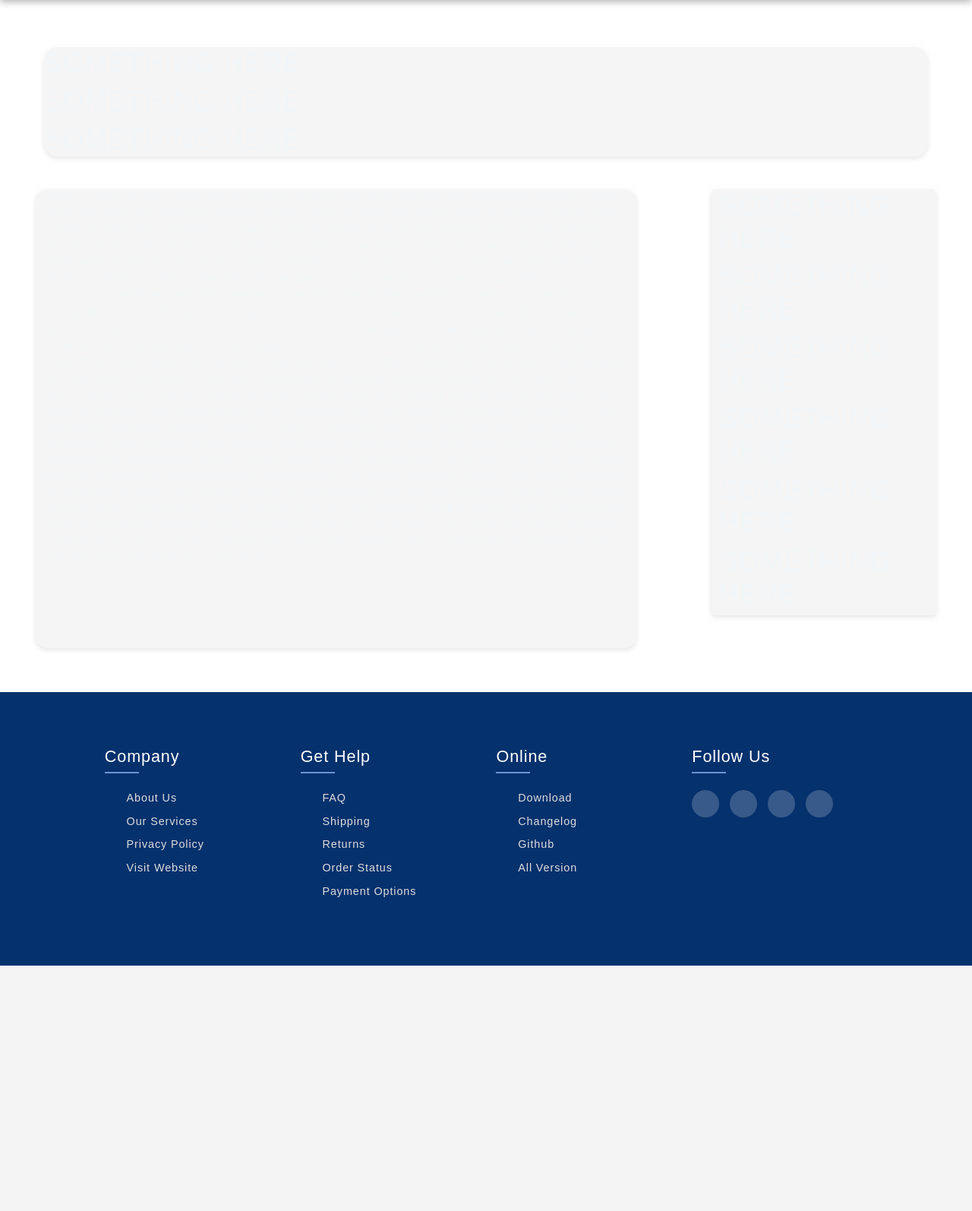
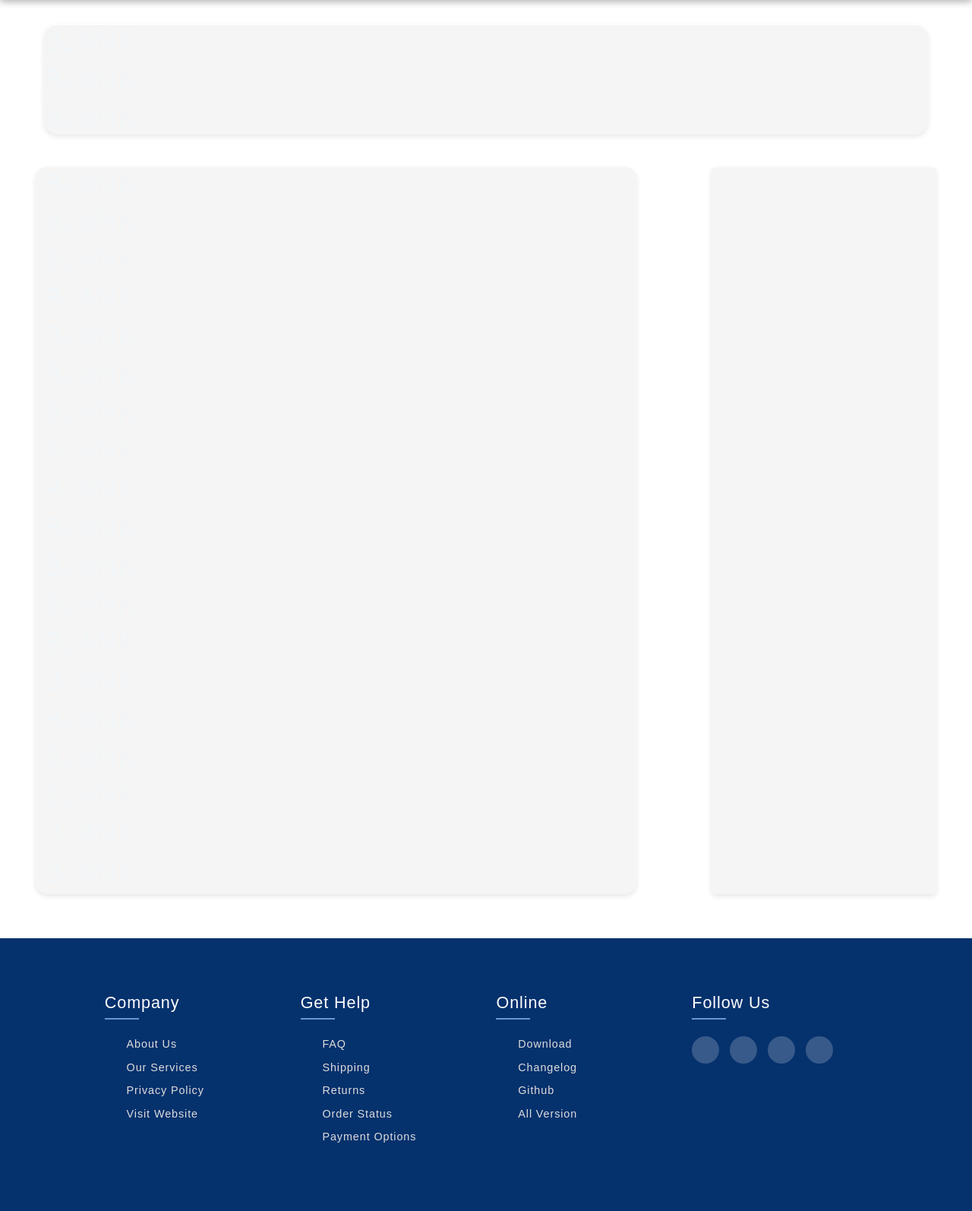
Before and after one commit to Jrol123/SYSC_site, a Django app: page /organisation/ in a window 1280 px wide. Shown: the part 69-1663 px from the top of the page at 76% size. Before the commit the page ends 1340 px from the top, so only its background shows below. Run offline with Django 4.2, Linux system fonts and the light colour scheme; parts of the project's set-up code (start-up, migrations or seed data) failed here and were passed over; some libraries are stand-ins or nearby versions.

Commit message:
Update index.html

```diff
--- a/smu_site/templates/organisation/index.html
+++ b/smu_site/templates/organisation/index.html
@@ -26,39 +26,24 @@
 
     <div class="plates_home container-custom plate-container">
 
-        <div  id="first_plate" class="plates mt-5 mb-5 col-lg-12 col-sm-12 col-md-12 col-xs-12">
-            <h1>SOMETHING HERE</h1>
-            <h1>SOMETHING HERE</h1>
-            <h1>SOMETHING HERE</h1>
+        <div  id="first_plate" class="plates mt-3 mb-5 col-lg-12 col-sm-12 col-md-12 col-xs-12">
+            {% for i in '012' %}
+                <h1>BLANK</h1>
+            {% endfor %}
         </div>
 
 
         <div class="row">
             <div  class="plates Scrollbar col-lg-8 col-sm-12 col-md-8 col-xs-12">
-                <p>
-                    What is Lorem Ipsum?
-                    Lorem Ipsum is simply dummy text of the printing and typesetting industry. Lorem Ipsum has been the industry's standard dummy text ever since the 1500s, when an unknown printer took a galley of type and scrambled it to make a type specimen book. It has survived not only five centuries, but also the leap into electronic typesetting, remaining essentially unchanged. It was popularised in the 1960s with the release of Letraset sheets containing Lorem Ipsum passages, and more recently with desktop publishing software like Aldus PageMaker including versions of Lorem Ipsum.
-
-                    Why do we use it?
-                    It is a long established fact that a reader will be distracted by the readable content of a page when looking at its layout. The point of using Lorem Ipsum is that it has a more-or-less normal distribution of letters, as opposed to using 'Content here, content here', making it look like readable English. Many desktop publishing packages and web page editors now use Lorem Ipsum as their default model text, and a search for 'lorem ipsum' will uncover many web sites still in their infancy. Various versions have evolved over the years, sometimes by accident, sometimes on purpose (injected humour and the like).
-
-
-                    Where does it come from?
-                    Contrary to popular belief, Lorem Ipsum is not simply random text. It has roots in a piece of classical Latin literature from 45 BC, making it over 2000 years old. Richard McClintock, a Latin professor at Hampden-Sydney College in Virginia, looked up one of the more obscure Latin words, consectetur, from a Lorem Ipsum passage, and going through the cites of the word in classical literature, discovered the undoubtable source. Lorem Ipsum comes from sections 1.10.32 and 1.10.33 of "de Finibus Bonorum et Malorum" (The Extremes of Good and Evil) by Cicero, written in 45 BC. This book is a treatise on the theory of ethics, very popular during the Renaissance. The first line of Lorem Ipsum, "Lorem ipsum dolor sit amet..", comes from a line in section 1.10.32.
-
-                    The standard chunk of Lorem Ipsum used since the 1500s is reproduced below for those interested. Sections 1.10.32 and 1.10.33 from "de Finibus Bonorum et Malorum" by Cicero are also reproduced in their exact original form, accompanied by English versions from the 1914 translation by H. Rackham.
-                </p>
+                {% for i in '0123456789987654321' %}
+                    <h1>BLANK</h1>
+                {% endfor %}
             </div>
 
             <div class="col-lg-1 col-sm-12 col-md-1 col-xs-12"></div>
 
-            <div class="plates mb-5 rounded col-lg-3 col-sm-12 col-md-3 col-xs-12">
-                <h1>SOMETHING HERE</h1>
-                <h1>SOMETHING HERE</h1>
-                <h1>SOMETHING HERE</h1>
-                <h1>SOMETHING HERE</h1>
-                <h1>SOMETHING HERE</h1>
-                <h1>SOMETHING HERE</h1>
+            <div class="plates rounded col-lg-3 col-sm-12 col-md-3 col-xs-12">
+
             </div>
 
         </div>
```
